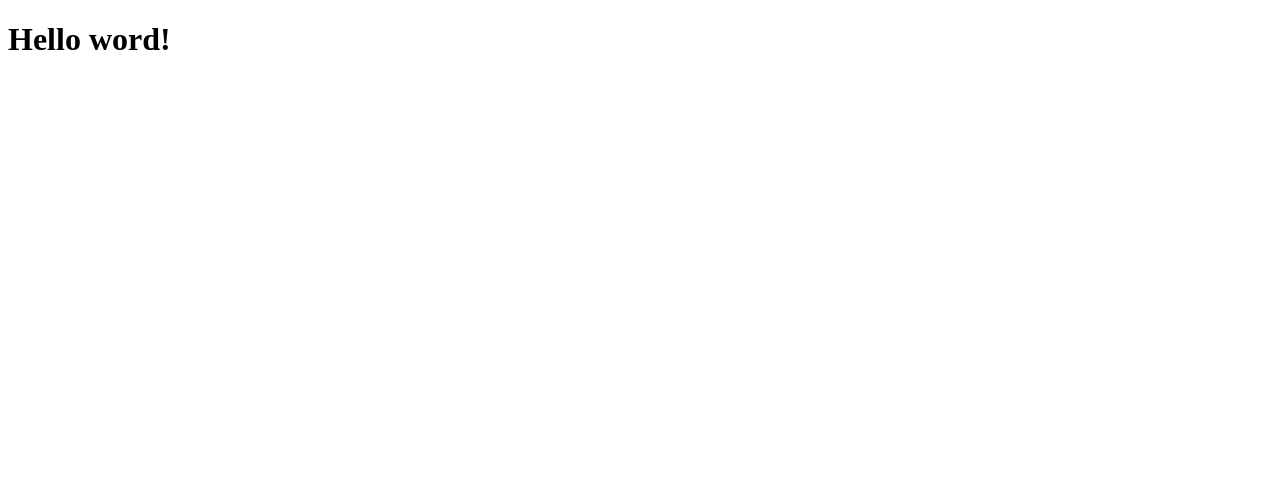
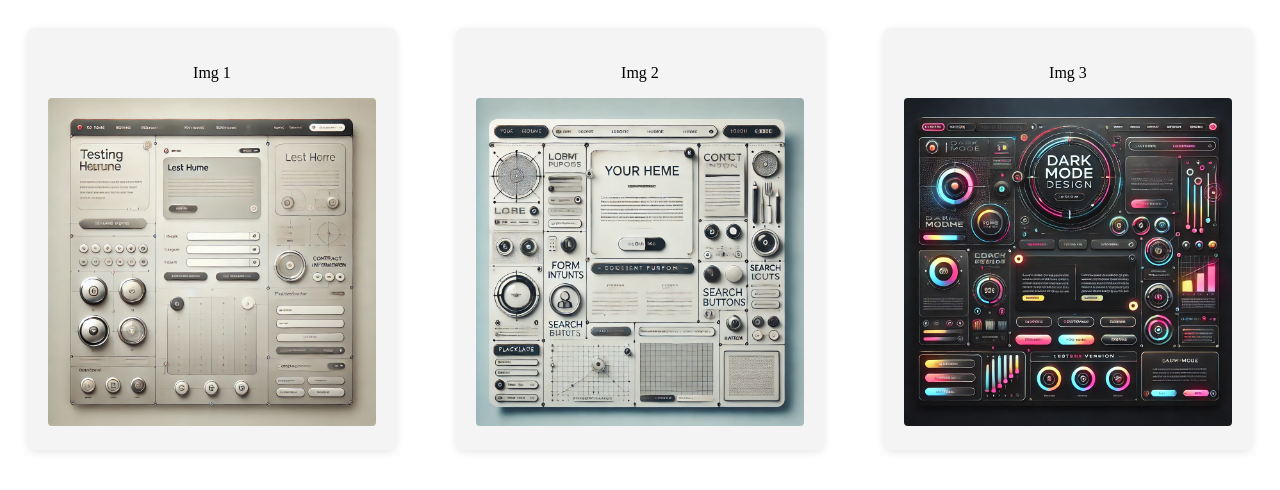
Before and after one commit to asanchezab3/DIW_UT1_Tarea_1_Sanchez_Zabalza_Aimar, a plain HTML site: page site/public/index.html in a window 1280 px wide. Drawn offline with Linux system fonts and the light colour scheme.

Commit message:
diseño de la pagina

```diff
--- a/site/public/index.html
+++ b/site/public/index.html
@@ -4,8 +4,22 @@
     <meta charset="UTF-8">
     <meta name="viewport" content="width=device-width, initial-scale=1.0">
     <title>UT1_01 Aimar Sanchez</title>
+    <link rel="stylesheet" href="../styles/card.css">
 </head>
 <body>
-    <h1>Hello word!</h1>
+    <div class="card-container">
+        <div class="card">
+            <p>Img 1</p>
+            <img src="../img/img1.png" alt="img1">
+        </div>
+        <div class="card">
+            <p>Img 2</p>
+            <img src="../img/img2.png" alt="img2">
+        </div>
+        <div class="card">
+            <p>Img 3</p>
+            <img src="../img/img3.png" alt="img3">
+        </div>
+    </div>
 </body>
 </html>
--- /dev/null
+++ b/site/styles/card.css
@@ -0,0 +1,27 @@
+        /* Estilos para el contenedor principal */
+        .card-container {
+            display: flex;
+            justify-content: space-between; /* Espacio entre las tarjetas */
+            flex-wrap: wrap; /* Permite que las tarjetas se ajusten si no hay espacio */
+            gap: 20px; /* Espacio entre las tarjetas */
+            padding: 20px;
+        }
+
+        /* Estilos para cada tarjeta */
+        .card {
+            background-color: #f4f4f4;
+            padding: 20px;
+            border-radius: 8px;
+            box-shadow: 0 2px 8px rgba(0, 0, 0, 0.1);
+            text-align: center;
+            flex: 1 1 calc(33.333% - 40px); /* Ajusta la anchura de las tarjetas */
+            max-width: calc(33.333% - 40px);
+            box-sizing: border-box;
+        }
+
+        /* Asegura que las imágenes no sobrepasen el tamaño de la tarjeta */
+        .card img {
+            max-width: 100%;
+            height: auto;
+            border-radius: 4px;
+        }
```
